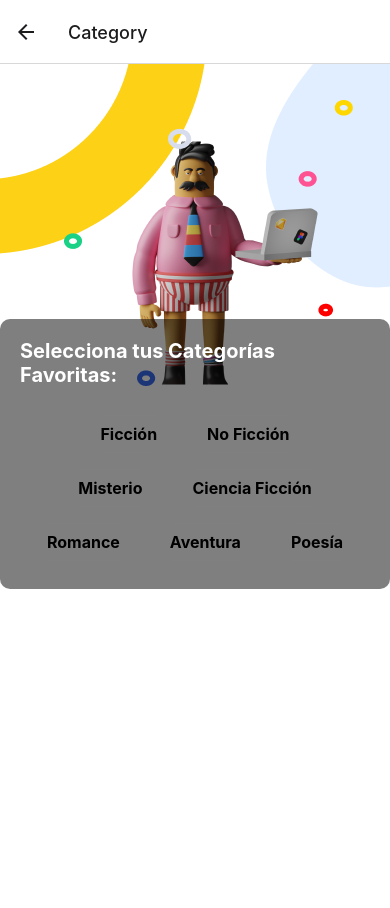
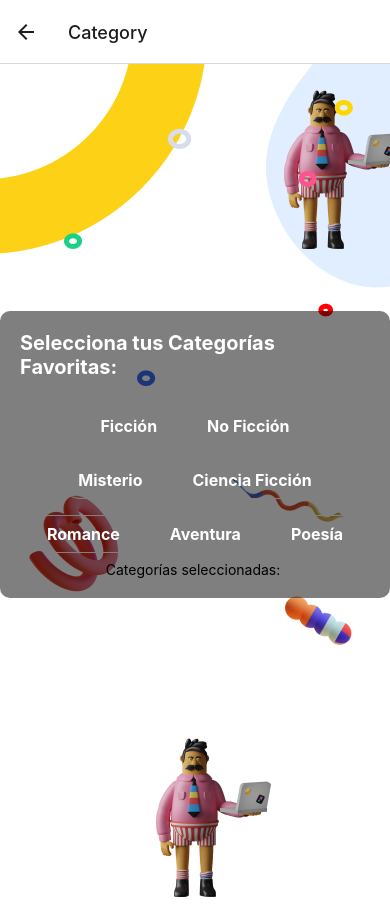
Before and after one commit to federico501/BOOKAPP, a React Native app: screen /Category in a window 390 px wide. Built offline with nearby package versions, Linux system fonts and the light colour scheme.

Commit message:
se cambia la imagen

```diff
--- a/screens/CategorySelectionScreen.js
+++ b/screens/CategorySelectionScreen.js
@@ -38,6 +38,7 @@ const CategorySelectionScreen = () => {
             </TouchableOpacity>
           ))}
         </View>
+        <Text>Categorías seleccionadas: {selectedCategories.join(', ')}</Text>
       </View>
     </ImageBackground>
   );
@@ -51,7 +52,7 @@ const styles = StyleSheet.create({
     alignItems: 'center',
   },
   content: {
-    backgroundColor: 'rgba(0, 0, 0, 0.5)',
+   backgroundColor: 'rgba(0, 0, 0, 0.5)',
     padding: 20,
     borderRadius: 10,
     alignItems: 'center',
@@ -81,7 +82,7 @@ const styles = StyleSheet.create({
   categoryButtonText: {
     fontSize: 16,
     fontWeight: 'bold',
-    color: 'black',
+    color: 'white',
   },
 });
 
--- a/screens/LoginScreen.js
+++ b/screens/LoginScreen.js
@@ -1,7 +1,7 @@
 import React, { useState } from 'react';
 import { View, Text, StyleSheet, ImageBackground, TextInput, Button } from 'react-native';
 
-const LoginScreen = () => {
+const LoginScreen = ({ navigation }) => {
   const [email, setEmail] = useState('');
   const [password, setPassword] = useState('');
 
@@ -10,7 +10,7 @@ const LoginScreen = () => {
     // Por simplicidad, aquí solo mostraremos un mensaje de inicio de sesión exitoso.
     alert('Inicio de sesión exitoso');
 
-    navigation.replace('Category');
+    navigation.navigate('Category');
   };
 
   return (
```
Also changed, not shown: assets/Screen3.png.
